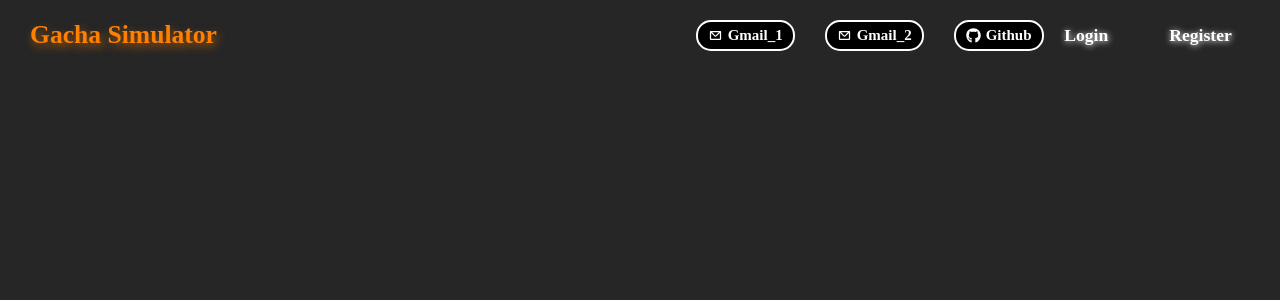
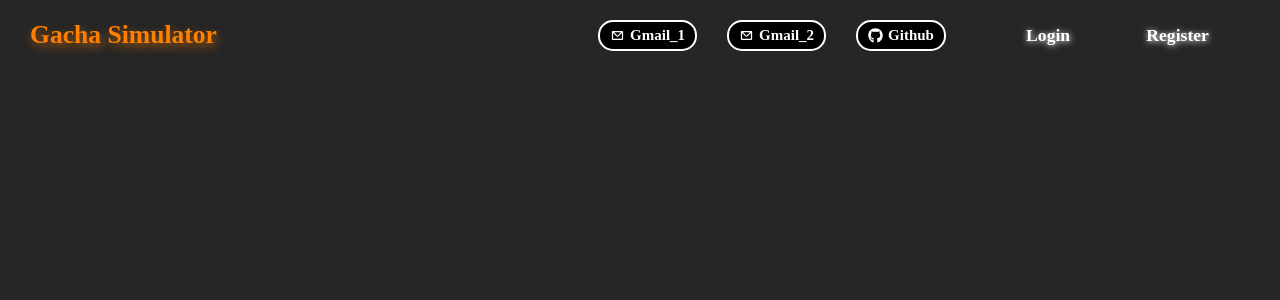
Before and after one commit to HiIamJeff67/Gacha-Simulator, a React (Create React App) app in the folder client/: page / in a window 1280 px wide. Shown: the top 300 px of the page. Built offline with nearby package versions, Linux system fonts and the light colour scheme.

Commit message:
v0.1.6(Header completed) 23-12-6

```diff
--- a/client/src/Components/Header/Header.css
+++ b/client/src/Components/Header/Header.css
@@ -2,7 +2,7 @@ header {
     display: grid;
     /* border: var(--test_border_1); */
     margin: 20px 30px;
-    grid-template-columns: 60% 20% 20%;
+    grid-template-columns: 50% 25% 25%;
     gap: 10px;
 }
 
```
